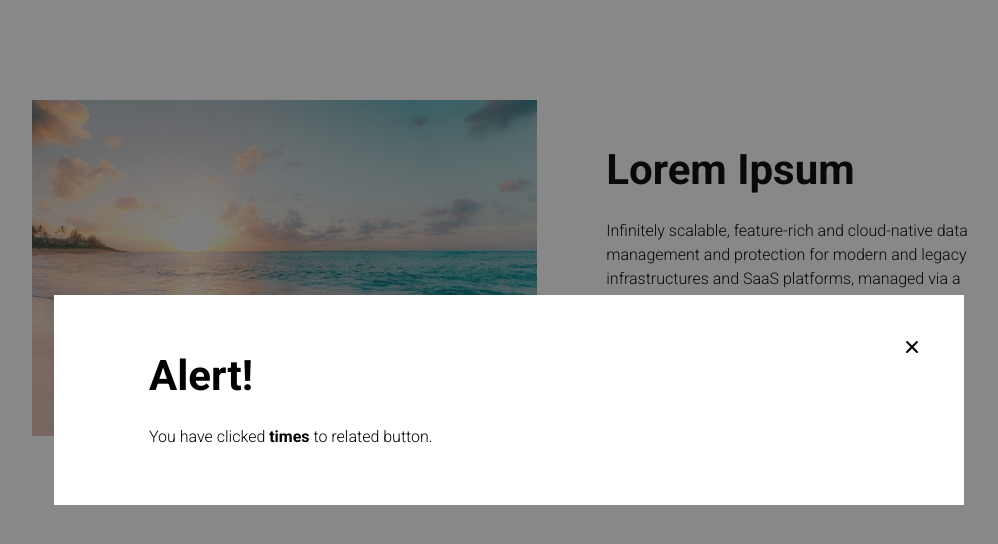
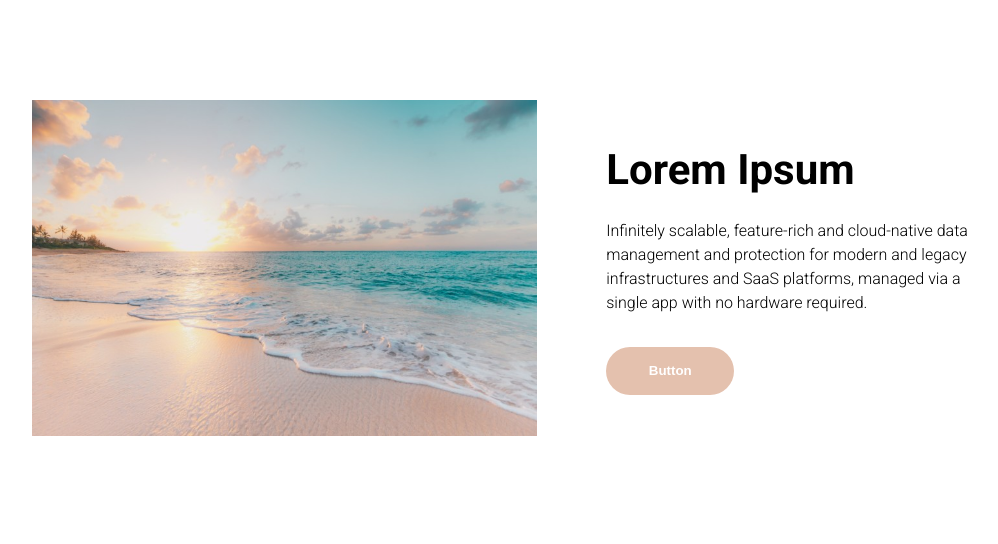
Before and after one commit to kwaq102/Recruitment-task-Gravity-Global-, a website: page index.html in a window 1280 px wide. Shown: the whole page, without its empty margins (131-1129 px from the left). Drawn offline with Linux system fonts and the light colour scheme.

Commit message:
remove class 'show' in div.popup

```diff
--- a/index.html
+++ b/index.html
@@ -34,7 +34,7 @@
             </section>
         </div>
     </div>
-    <div class="popup show">
+    <div class="popup">
         <div class="alert">
             <div class="close">
                 <span class="vector first"></span>
```
